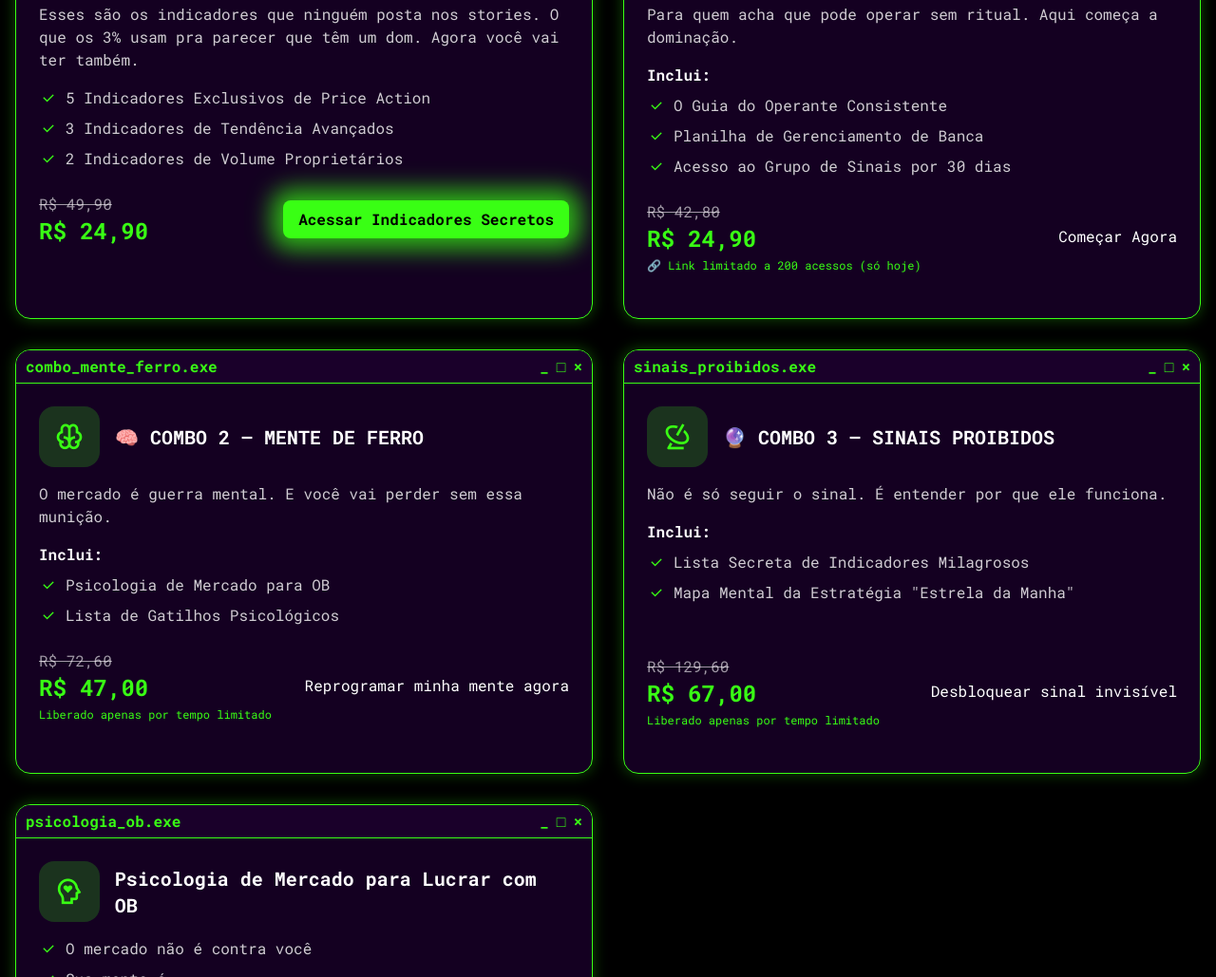
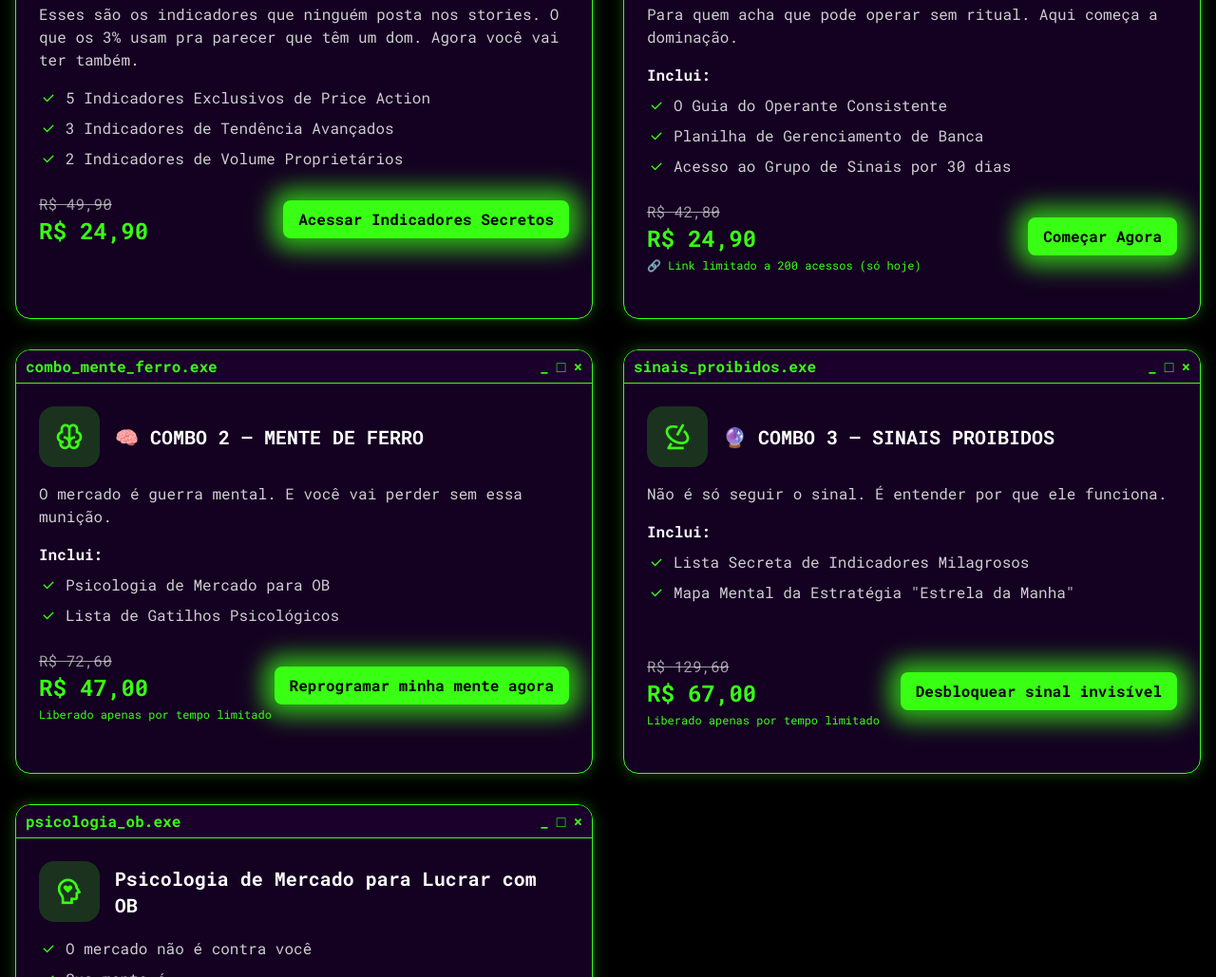
Before and after one commit to enzorovani/hacktivista, a plain HTML site: page index.html in a window 1280 px wide. Shown: the part 1700-2729 px from the top of the page at 95% size. Drawn offline with nearby package versions, Linux system fonts and the light colour scheme.

Commit message:
Update index.html

```diff
--- a/index.html
+++ b/index.html
@@ -442,7 +442,7 @@ DOBROU? AVANÇOU. ATIVE SUA BANCA AGORA.
 <div class="text-2xl font-bold text-primary">R$ 24,90</div>
 <p class="text-xs text-primary mt-1">🔗 Link limitado a 200 acessos (só hoje)</p>
 </div>
-<button onclick="window.open('https://pay.cakto.com.br/hoygtwt_360815', '_blank')  class="bg-primary text-black font-bold py-2 px-4 rounded-button pulse-button !rounded-button">Começar Agora</button>
+<button onclick="window.open('https://pay.cakto.com.br/hoygtwt_360815', '_blank')"  class="bg-primary text-black font-bold py-2 px-4 rounded-button pulse-button !rounded-button">Começar Agora</button>
      </div>
   </div>
 </div>
@@ -486,7 +486,7 @@ DOBROU? AVANÇOU. ATIVE SUA BANCA AGORA.
 <div class="text-2xl font-bold text-primary">R$ 47,00</div>
 <p class="text-xs text-primary mt-1"> Liberado apenas por tempo limitado </p>
 </div>
-<button onclick="window.open('https://pay.cakto.com.br/74hcyqo_360832', '_blank')  class="bg-primary text-black font-bold py-2 px-4 rounded-button pulse-button !rounded-button">Reprogramar minha mente agora</button>
+<button onclick="window.open('https://pay.cakto.com.br/74hcyqo_360832', '_blank')"  class="bg-primary text-black font-bold py-2 px-4 rounded-button pulse-button !rounded-button">Reprogramar minha mente agora</button>
     </div>
   </div>
 </div>
@@ -534,7 +534,7 @@ DOBROU? AVANÇOU. ATIVE SUA BANCA AGORA.
 <div class="text-2xl font-bold text-primary">R$ 67,00</div>
 <p class="text-xs text-primary mt-1">Liberado apenas por tempo limitado</p>
 </div>
-<button  onclick="window.open('https://pay.cakto.com.br/p3vurei_360825', '_blank') class="bg-primary text-black font-bold py-2 px-4 rounded-button pulse-button !rounded-button">Desbloquear sinal invisível</button>
+<button  onclick="window.open('https://pay.cakto.com.br/p3vurei_360825', '_blank')" class="bg-primary text-black font-bold py-2 px-4 rounded-button pulse-button !rounded-button">Desbloquear sinal invisível</button>
 
 </div>
 </div>
@@ -582,7 +582,7 @@ DOBROU? AVANÇOU. ATIVE SUA BANCA AGORA.
 <span class="text-white/60 line-through">R$ 59,90</span>
 <div class="text-2xl font-bold text-primary">R$ 27,90</div>
 </div>
-<button class="bg-primary text-black font-bold py-2 px-4 rounded-button pulse-button !rounded-button">HACKEAR ESSA OFERTA</button>
+<button onclick="window.open('https://pay.cakto.com.br/74hcyqo_360832', '_blank')"  class="bg-primary text-black font-bold py-2 px-4 rounded-button pulse-button !rounded-button">HACKEAR ESSA OFERTA</button>
 </div>
 </div>
 </div>
```
